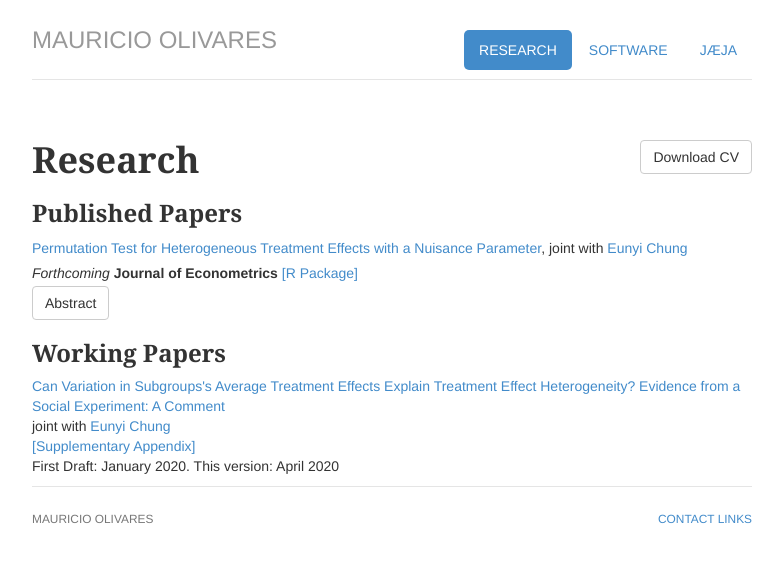
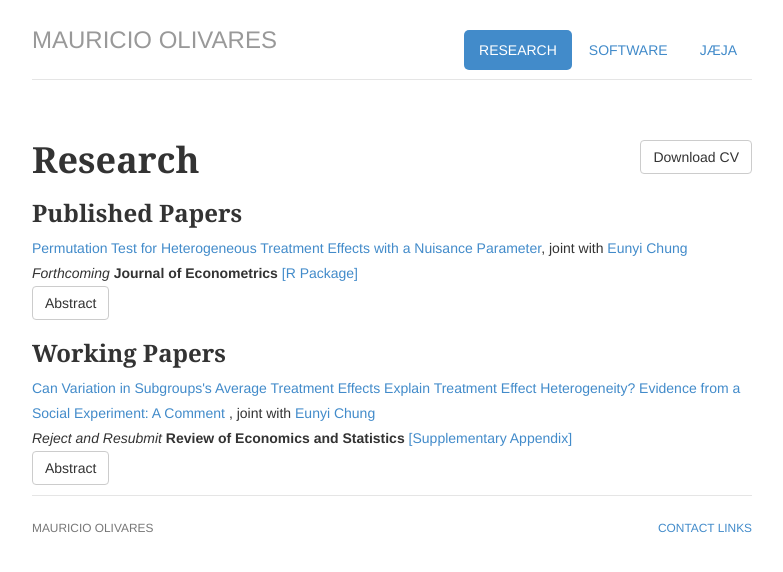
Before and after one commit to mauolivares/mauolivares.github.io, a Jekyll site: the page built from research/index.html, in a window 1280 px wide. Shown: the top 572 px of the page, without its empty margins (248-1031 px from the left). Built offline with Jekyll 4.4.1, drawn with Linux system fonts in a browser that asks for light colours.

Commit message:
add abstract to working papers

```diff
--- a/research/index.html
+++ b/research/index.html
@@ -35,13 +35,16 @@ description: Mauricio Olivares' research page.
 
 				<h3>Working Papers</h3>
 
-					<ul class="list-unstyled">
-					<li>
-						<a href="/files/SubgroupVariation.pdf" title="Download Paper as PDF">Can Variation in Subgroups's Average Treatment Effects Explain Treatment Effect Heterogeneity? Evidence from a Social Experiment: A Comment </a>
-						<br>joint with <a href="https://sites.google.com/a/illinois.edu/eunyichung/">Eunyi Chung</a>
-						<br><a href="/files/SubgroupVariation_Supplement.pdf" title="Download Paper as PDF">[Supplementary Appendix]</a>
-						<br>First Draft: January 2020. This version: April 2020
+				<p><a href="/files/SubgroupVariation.pdf" title="Download Paper as PDF">Can Variation in Subgroups's Average Treatment Effects Explain Treatment Effect Heterogeneity? Evidence from a Social Experiment: A Comment </a>,
+				joint with <a href="https://sites.google.com/a/illinois.edu/eunyichung/">Eunyi Chung</a>
+				<br><i>Reject and Resubmit </i><b>Review of Economics and Statistics</b>  <a href="/files/SubgroupVariation_Supplement.pdf" title="Download Paper as PDF">[Supplementary Appendix]</a>
+				<br><a class="btn btn-default" data-toggle="collapse" href="#collapseExample" role="button" aria-expanded="false" aria-controls="collapseExample">
+    			Abstract</a>
+    				<div class="collapse" id="collapseExample">
+  						<div class="card card-body">
+    						A common practice in empirical research to evaluate heterogeneity in the treatment effect involves calculating mean impacts that are constant within subgroups but vary across them. In a recent paper, <a href="https://doi.org/10.1162/REST_a_00662" title="BitlerEtAl">Bitler, Gelbach, and Hoynes (2017)</a> propose a new approach to challenge the validity of this practice, and find evidence of poor explanatory performance when analyzing heterogeneity of Connecticut’s Jobs First welfare reform. In this comment, we argue that while their conclusion is supported by the data, their proposed permutation test suffers from an estimated-parameter problem, raising issues that need to be addressed to make inference valid. We provide numerical and theoretical evidence to show the relevance of our comment as well as an alternative test if one wants to conduct asymptotically valid permutation inference. While we also find evidence against the conventional approach to heterogeneity, our empirical evaluation of Connecticut’s Jobs First sheds additional insights for a wide range of subgroups.
+  						</div>
+					</div>
+				</p>
 
-					</li>
-					</ul>
 </div>
```
